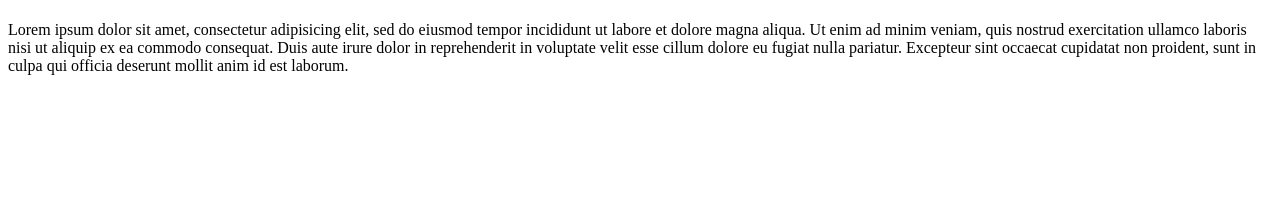
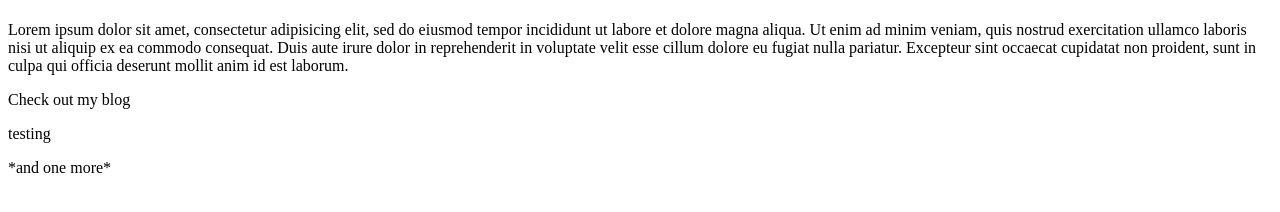
Before and after one commit to AshleaSwindell/savvy-portfolio-ashlea-swindell, a plain HTML site: page blog/index.html in a window 1280 px wide. Drawn offline with Linux system fonts and the light colour scheme.

Commit message:
Changing blog page

```diff
--- a/blog/index.html
+++ b/blog/index.html
@@ -9,8 +9,9 @@
 <body>
   <h1></h1>
   <p>Lorem ipsum dolor sit amet, consectetur adipisicing elit, sed do eiusmod tempor incididunt ut labore et dolore magna aliqua. Ut enim ad minim veniam, quis nostrud exercitation ullamco laboris nisi ut aliquip ex ea commodo consequat. Duis aute irure dolor in reprehenderit in voluptate velit esse cillum dolore eu fugiat nulla pariatur. Excepteur sint occaecat cupidatat non proident, sunt in culpa qui officia deserunt mollit anim id est laborum.</p>
-  <p></p>
-  <p></p>
+  <p>Check out my blog</p>
+  <p>testing</p>
+  <p>*and one more*</p>
 
 
 
```
